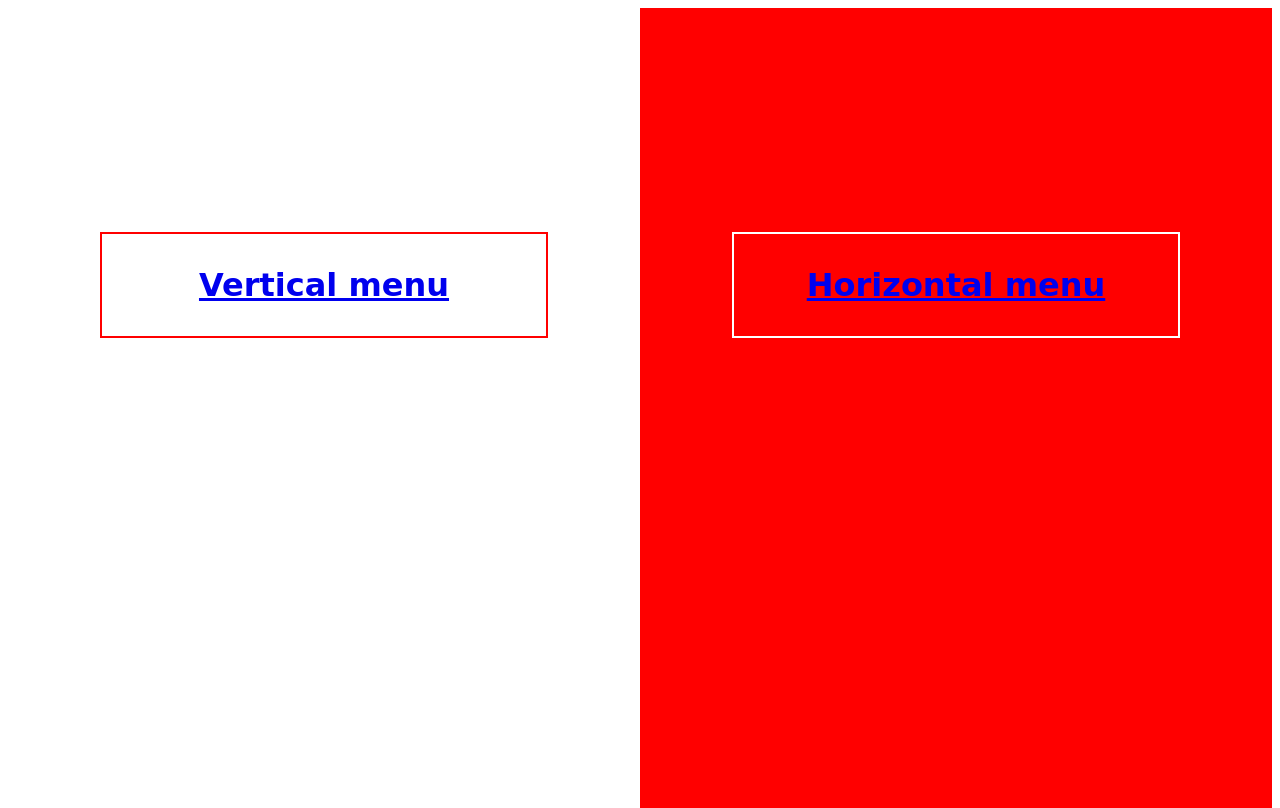
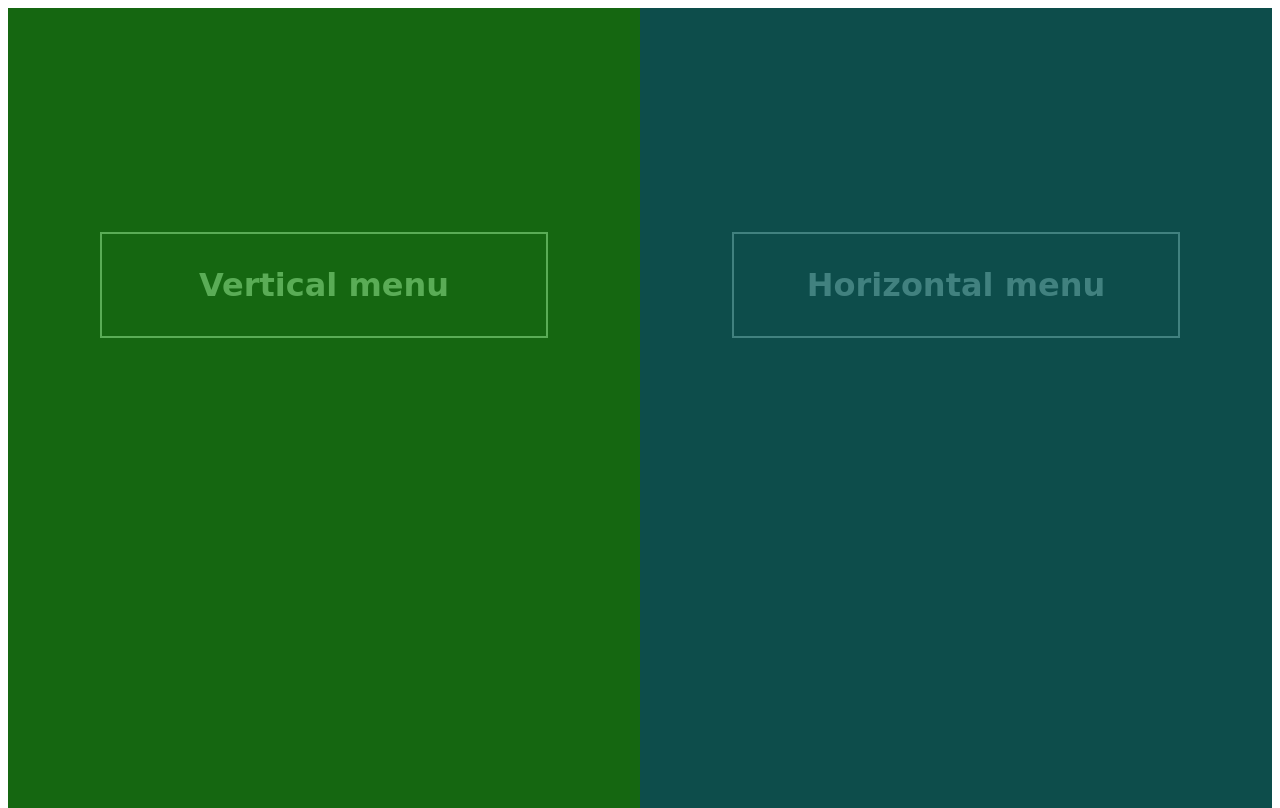
Before and after one commit to 420n13la/twolayouts-GiulianoD01, a plain HTML site: page index.html in a window 1280 px wide. Drawn offline with Linux system fonts and the light colour scheme.

Commit message:
Update styles.css

```diff
--- a/styles.css
+++ b/styles.css
@@ -7,7 +7,7 @@ body {
 .one {
   width: 50%;
   height: 100%;
-  background-color: white;
+  background-color:#156711;
   float: left;
 }
 .one h1 {
@@ -15,7 +15,7 @@ body {
   width: 60%;
   padding: 1em;
   margin-top: 7em;
-  border: 2px solid red;
+  border: 2px solid #5AAC56;
   font-family: cursive;
   text: red;
   margin-left: auto;
@@ -24,7 +24,7 @@ body {
 .two {
   width: 50%;
   height: 100%;
-  background-color: red;
+  background-color: #0D4D4B;
   float: right;
 }
 .two h1 {
@@ -32,9 +32,18 @@ body {
   width: 60%;
   padding: 1em;
   margin-top: 7em;
-  border: 2px solid white;
+  border: 2px solid #41817F;
   font-family: cursive;
   text: white;
   margin-left: auto;
   margin-right: auto;
 }
+a{
+  text-decoration:none;
+}
+.one a{
+  color:#5AAC56
+}
+.two a{
+  color:#41817F
+}
```
